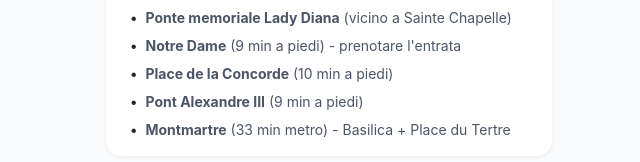
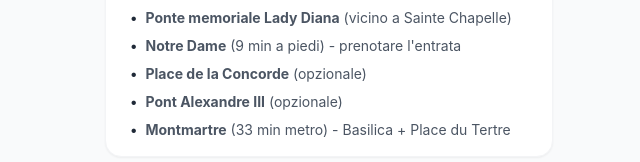
Before and after one commit to giuseppebuscio/parigi, a React (Create React App) app: page /itinerario in a window 1280 px wide. Shown: the part 1333-1495 px from the top of the page, without its empty margins (311-951 px from the left). Built offline with nearby package versions, Linux system fonts and the light colour scheme.

Commit message:
fix itinerario

```diff
--- a/src/pages/ItinerarioPage.tsx
+++ b/src/pages/ItinerarioPage.tsx
@@ -160,11 +160,11 @@ const ItinerarioPage: React.FC = () => {
                 </div>
                 <div className="flex items-start">
                   <span className="font-medium text-gray-800 mr-2">•</span>
-                  <span><strong>Place de la Concorde</strong> (10 min a piedi)</span>
+                  <span><strong>Place de la Concorde</strong> (opzionale)</span>
                 </div>
                 <div className="flex items-start">
                   <span className="font-medium text-gray-800 mr-2">•</span>
-                  <span><strong>Pont Alexandre III</strong> (9 min a piedi)</span>
+                  <span><strong>Pont Alexandre III</strong> (opzionale)</span>
                 </div>
                 <div className="flex items-start">
                   <span className="font-medium text-gray-800 mr-2">•</span>
```
